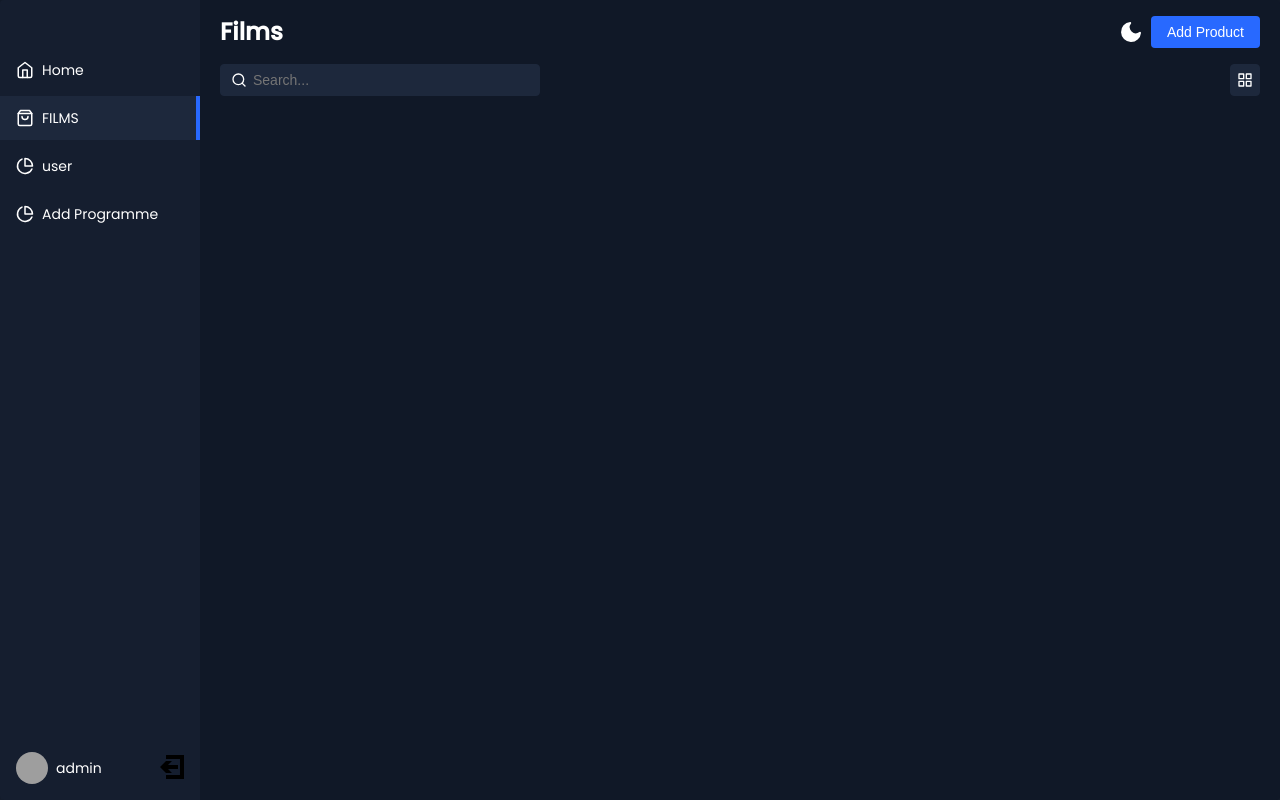
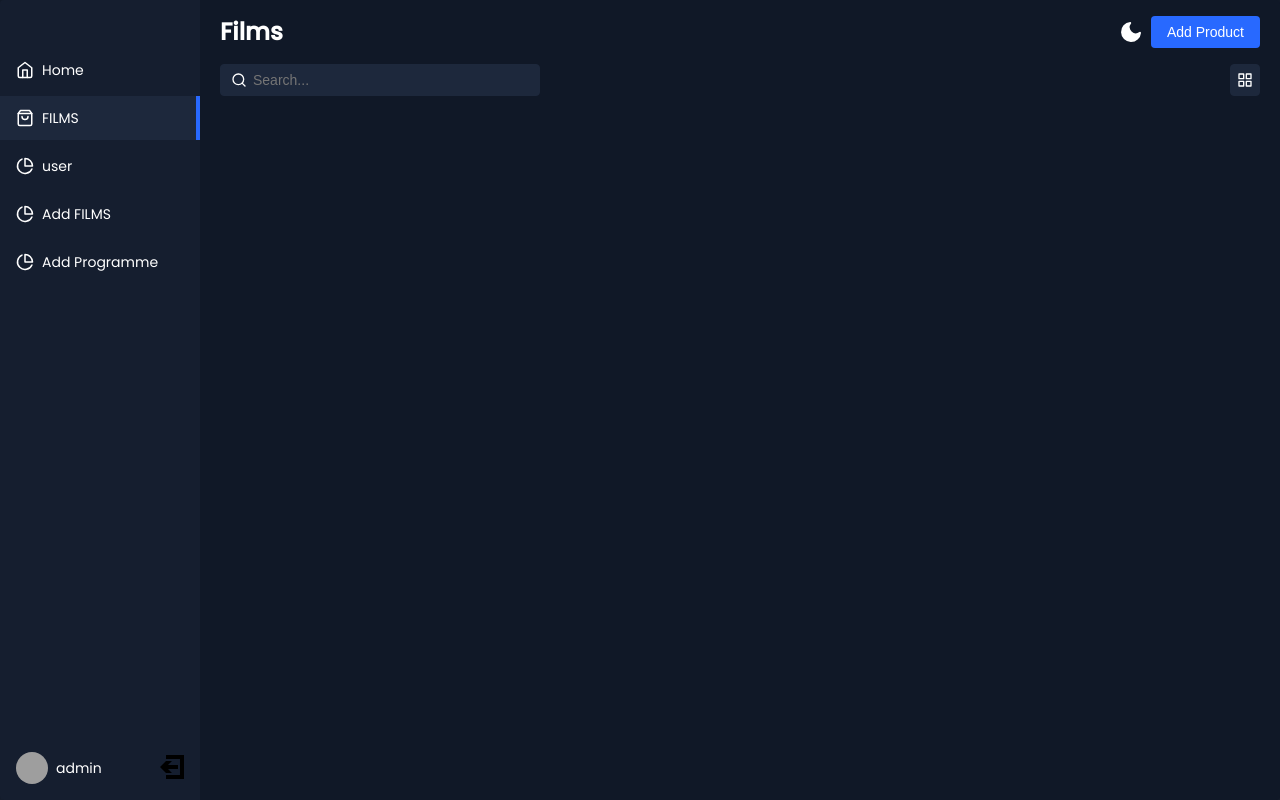
Before and after one commit to ussef11/Film_Website_php, a PHP site: page /adminPanel/index.php in a window 1280 px wide. Run offline with PHP 8.4, Linux system fonts and the light colour scheme; the visitor is signed in with stand-in values (Sample User, id 1); grey boxes are pictures that could not be loaded.

Commit message:
Update By ussef

```diff
--- a/adminPanel/index.php
+++ b/adminPanel/index.php
@@ -51,6 +51,13 @@ if(!isset($_SESSION['admin'])){
           <span >user</span>
         </a>
       </li>
+      <li id="Programme" class="sidebar-list-item">
+        <a  href="insertfilm.php">
+          <svg xmlns="http://www.w3.org/2000/svg" width="18" height="18" viewBox="0 0 24 24" fill="none" stroke="currentColor" stroke-width="2" stroke-linecap="round" stroke-linejoin="round" class="feather feather-pie-chart"><path d="M21.21 15.89A10 10 0 1 1 8 2.83"/><path d="M22 12A10 10 0 0 0 12 2v10z"/></svg>
+          <span >Add FILMS</span>
+        </a>
+      </li>
+
       <li id="Programme" class="sidebar-list-item">
         <a onclick="handleprogramme('programme')" href="#">
           <svg xmlns="http://www.w3.org/2000/svg" width="18" height="18" viewBox="0 0 24 24" fill="none" stroke="currentColor" stroke-width="2" stroke-linecap="round" stroke-linejoin="round" class="feather feather-pie-chart"><path d="M21.21 15.89A10 10 0 1 1 8 2.83"/><path d="M22 12A10 10 0 0 0 12 2v10z"/></svg>
```
